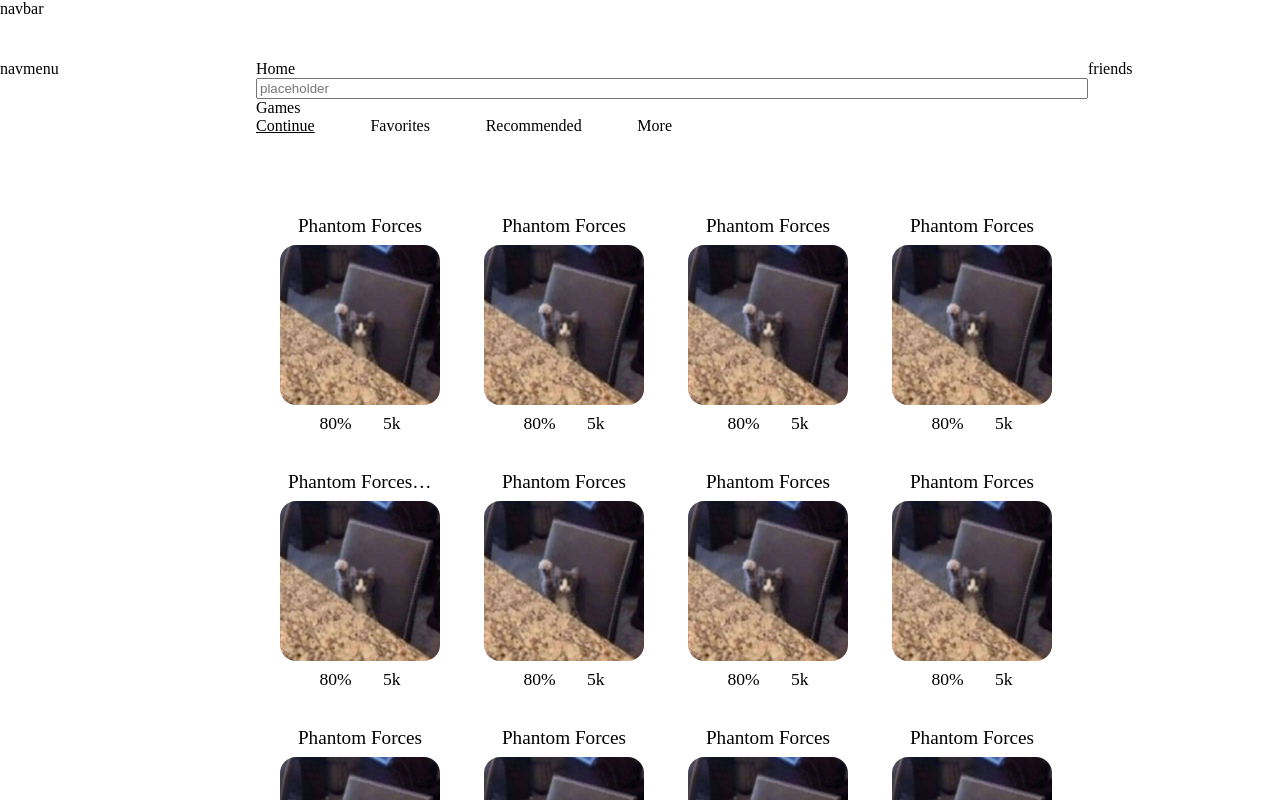
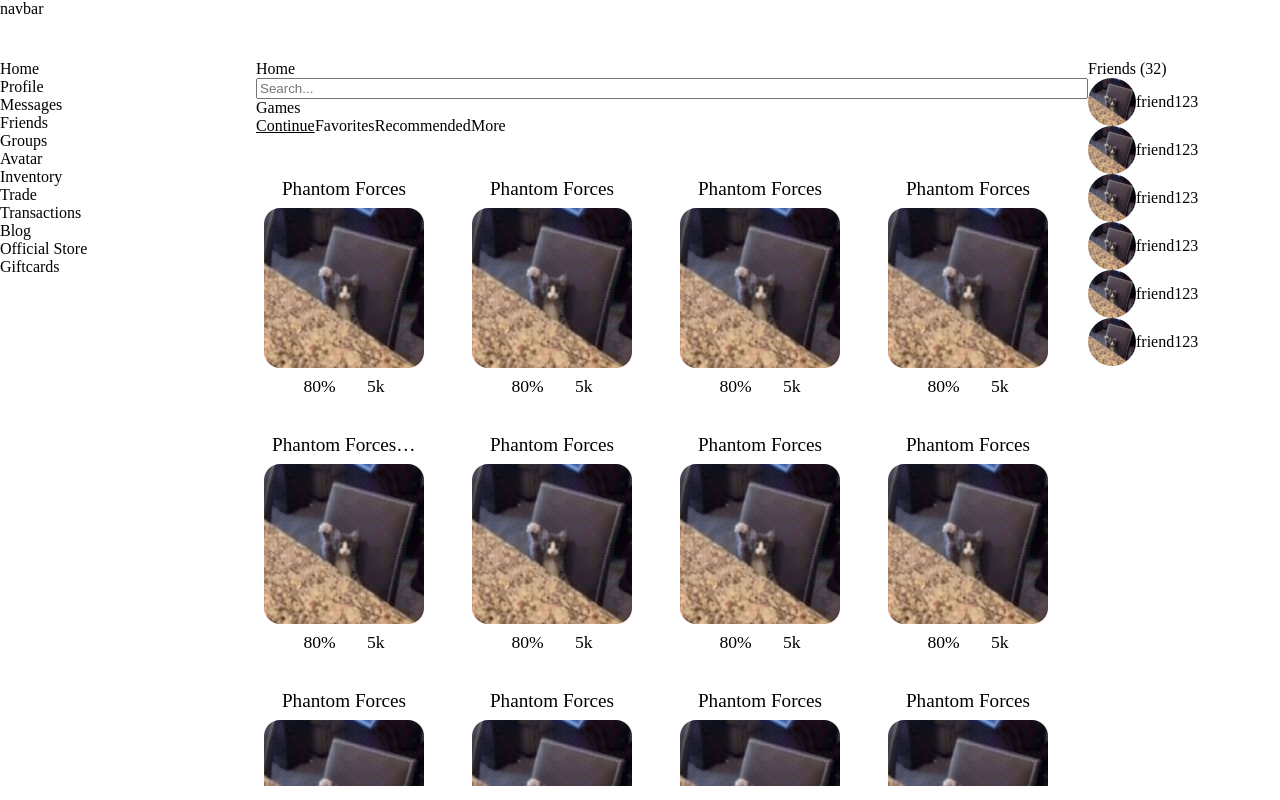
Before and after one commit to Blisstiful/Roblox-Redesign, a React (Create React App) app: page / in a window 1280 px wide. Shown: the top 800 px of the page. Built offline with nearby package versions, Linux system fonts and the light colour scheme.

Commit message:
Created friendlist, added content to navmenu, made a friends component, turned searchbar into a component, changed layout slightly

```diff
--- /dev/null
+++ b/src/components/UI/misc/searchbar.js
@@ -0,0 +1,10 @@
+import React from "react";
+import style from "./searchbar.module.css";
+
+const Searchbar = () =>{
+    return(
+        <input type="text" placeholder="Search..." id={style["searchbar"]}></input>
+    );
+};
+
+export default Searchbar;
--- a/src/components/index.js
+++ b/src/components/index.js
@@ -6,10 +6,13 @@
 
 import GetPremium from "./UI/buttons/getpremium";
 
+import Searchbar from "./UI/misc/searchbar";
+
 export{
     Footer,
     NavBar,
     Settings,
     NavMenu,
-    GetPremium
+    GetPremium,
+    Searchbar
 }
--- a/src/index.css
+++ b/src/index.css
@@ -11,6 +11,7 @@
     margin: 0;
     height: 100%;
     width: 100%;
+    overflow: hidden; /* Cheap trick to get scrolling working, needs to be updated later on*/
 }
 
 #root{
@@ -30,3 +31,7 @@
 li{
     all: unset;
 }
+
+a{
+    cursor: pointer;
+}
--- a/src/pages/home.js
+++ b/src/pages/home.js
@@ -5,6 +5,8 @@
 import image from "../images/something.jpg";
 
 const Home = () =>{
+    let amountoffriends = 32;
+
     return(
 
         <React.Fragment>
@@ -15,7 +17,25 @@
 
                 <aside id={style["nav-menu"]}>
 
-                    <p>navmenu</p>
+                    {/* something navigationy or something */}
+                    <a href="google.com">Home</a>
+                    <a href="google.com">Profile</a>
+
+                    {/* SOCIAL */}
+                    <a href="google.com">Messages</a>
+                    <a href="google.com">Friends</a>
+                    <a href="google.com">Groups</a>
+
+                    {/* ITEMS AND CUSTOMIZATION */}
+                    <a href="google.com">Avatar</a>
+                    <a href="google.com">Inventory</a>
+                    <a href="google.com">Trade</a>
+                    <a href="google.com">Transactions</a>
+
+                    {/* OFFICIAL */}
+                    <a href="google.com">Blog</a>
+                    <a href="google.com">Official Store</a>
+                    <a href="google.com">Giftcards</a>
 
                 </aside>
 
@@ -25,7 +45,7 @@
 
                         <h1>Home</h1>
 
-                        <input type="text" placeholder="placeholder" id={style["searchbar"]}></input>
+                        <All.Searchbar />
 
                     </div>
 
@@ -37,10 +57,10 @@
 
                             <ul>
 
-                                <li className={style["current"]}>Continue</li>
-                                <li>Favorites</li>
-                                <li>Recommended</li>
-                                <li>More</li>
+                                <li className={style["current"]}><button>Continue</button></li>
+                                <li><button>Favorites</button></li>
+                                <li><button>Recommended</button></li>
+                                <li><button>More </button></li>
 
                             </ul>
 
@@ -147,14 +167,6 @@
                             playing="5k"
                             />
 
-                            <Game
-                            title="Phantom Forces"
-                            thumbnail={image}
-                            alt="Logo for Phantom Forces"
-                            likes="80%"
-                            playing="5k"
-                            />
-
                         </ul>
 
                     </div>
@@ -163,7 +175,47 @@
 
                 <section id={style["friends"]}>
 
-                    <p>friends</p>
+                    <h2>Friends ({amountoffriends})</h2>
+
+                    <ul id={style["friends-list"]}>
+
+                        <Friend
+                        headshot={image}
+                        name="friend123"
+                        link="google.com"
+                        />
+
+                        <Friend
+                        headshot={image}
+                        name="friend123"
+                        link="google.com"
+                        />
+
+                        <Friend
+                        headshot={image}
+                        name="friend123"
+                        link="google.com"
+                        />
+
+                        <Friend
+                        headshot={image}
+                        name="friend123"
+                        link="google.com"
+                        />
+
+                        <Friend
+                        headshot={image}
+                        name="friend123"
+                        link="google.com"
+                        />
+
+                        <Friend
+                        headshot={image}
+                        name="friend123"
+                        link="google.com"
+                        />
+
+                    </ul>
 
                 </section>
 
@@ -176,6 +228,7 @@
     );
 };
 
+//wrap all of this in an anchor tag and make sure to fix the styles when that happens
 const Game = ({title, thumbnail, alt, likes, playing}) =>{
     return(
 
@@ -197,4 +250,18 @@
     );
 };
 
+// Will need to add activity status here as well, maybe as a pseudo element
+const Friend = ({headshot, name, link}) =>{
+    return(
+        <li>
+            <a href={link}>
+
+                <img src={headshot} alt={name}/>
+                {name}
+
+            </a>
+        </li>
+    );
+};
+
 export default Home;
--- a/src/pages/home.module.css
+++ b/src/pages/home.module.css
@@ -8,6 +8,11 @@
     */
     height: calc(100% - var(--navbar-height));
     width: 100%;
+}
+
+#nav-menu{
+    display: flex;
+    flex-direction: column;
 }
 
 #middle{
@@ -23,7 +28,6 @@
 #games{
     display: flex;
     flex-direction: column;
-    overflow: hidden; /*Not working*/
 }
 
 /* GAMES HEADER */
@@ -38,7 +42,11 @@
 #games-nav ul{
     display: flex;
     justify-content: space-between;
-    width: 50%;
+    width: 30%;
+}
+
+#games-nav button{
+    cursor: pointer;
 }
 
 .current{
@@ -52,8 +60,7 @@
     grid-template-columns: repeat(4, 1fr);
     grid-template-rows: repeat(auto-fit, 16rem);
     height: calc(80% - 1rem);
-    width: calc(100% - 1rem);
-    padding: 1em;
+    width: 100%;
     overflow-y: scroll; /*Not working*/
 }
 
@@ -66,6 +73,7 @@
     width: 9rem;
     padding: 1rem;
     border-radius: 1rem;
+    cursor: pointer;
 }
 
 .temp-one{
@@ -95,3 +103,23 @@
 .temp-two{
     font-size: 1.1em;
 }
+
+/*Friends*/
+
+#friends-list{
+    display: flex;
+    flex-direction: column;
+}
+
+#friends-list img{
+    height: 3em;
+    width: 3em;
+    border-radius: 50%;
+    object-fit: cover;
+}
+
+#friends-list a{
+    display: flex;
+    justify-content: center;
+    align-items: center;
+}
```
Also changed, not shown: src/components/UI/misc/searchbar.module.css (added).
